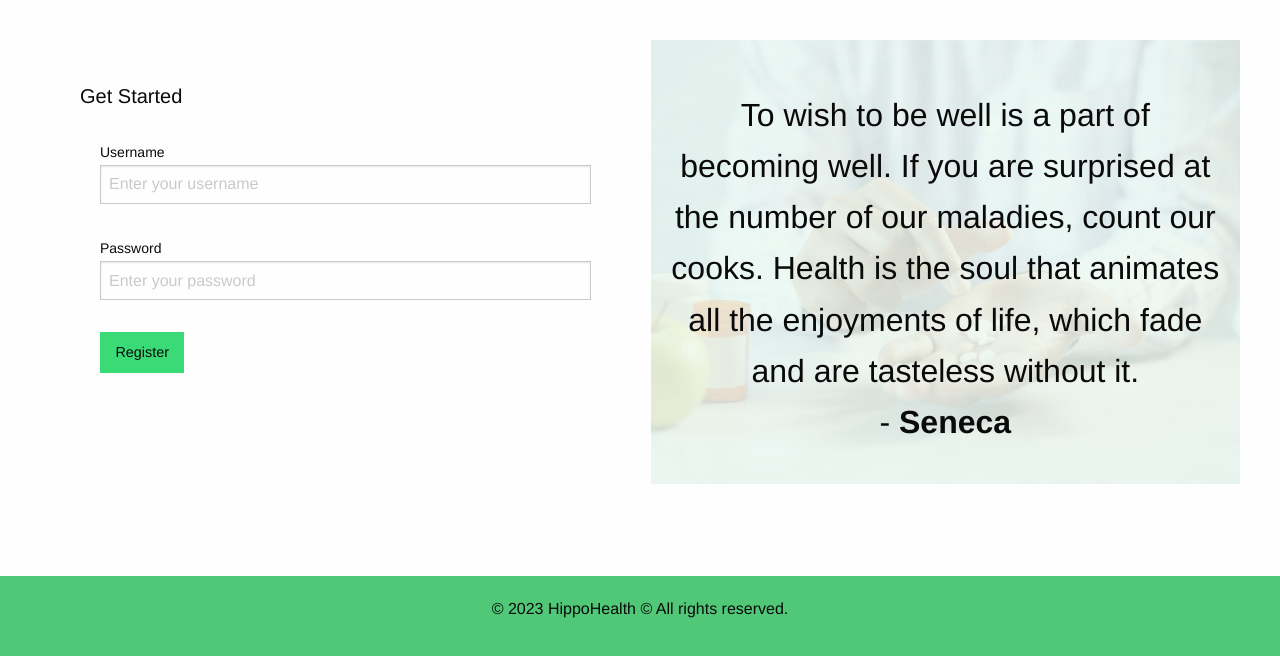
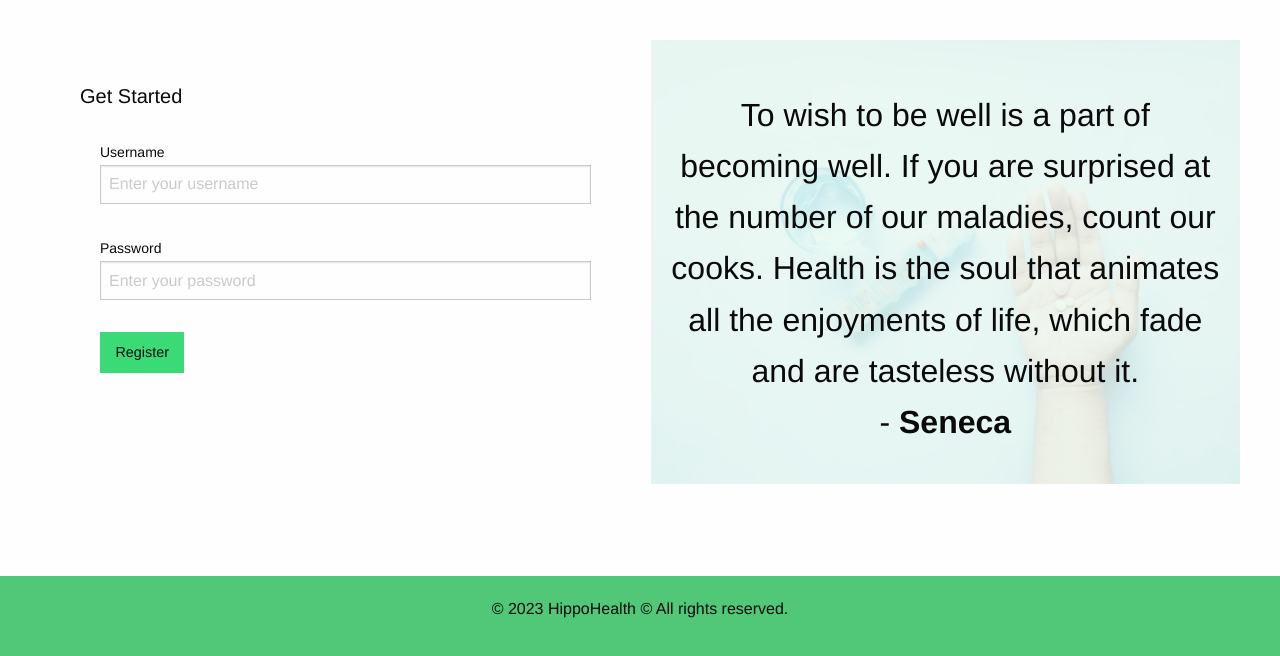
Before and after one commit to williammabotjaeng/hippohealth, a Flask app: page /register in a window 1280 px wide. Shown: the part 144-800 px from the top of the page. Run offline with Flask 3, Linux system fonts and the light colour scheme; some libraries are stand-ins or nearby versions.

Commit message:
right-reg, imgs, reg, login, register.html

```diff
--- a/static/css/app.css
+++ b/static/css/app.css
@@ -54,7 +54,18 @@
     padding: 20px;
     justify-content: center;
     align-items: center;
-    background-image: url("../images/home-img.png");
+    background-image: url("../images/login-img.png");
+    background-position: center;
+    background-size: cover;
+}
+
+.right-registration {
+    float: right;
+    width: 100%;
+    padding: 20px;
+    justify-content: center;
+    align-items: center;
+    background-image: url("../images/registration-img.png");
     background-position: center;
     background-size: cover;
 }
--- a/templates/register.html
+++ b/templates/register.html
@@ -30,7 +30,7 @@
             </div>
           </div>
     </div>
-    <div class="right-login">
+    <div class="right-registration">
         <p class="lead quote-text-registration">
             To wish to be well is a part of becoming well. If you are surprised at the number of our maladies, count our cooks. Health is the soul that animates all the enjoyments of life, which fade and are tasteless without it.
             <br>
```
Also changed, not shown: static/images/login-img.png (added), static/images/registration-img.png (added).
